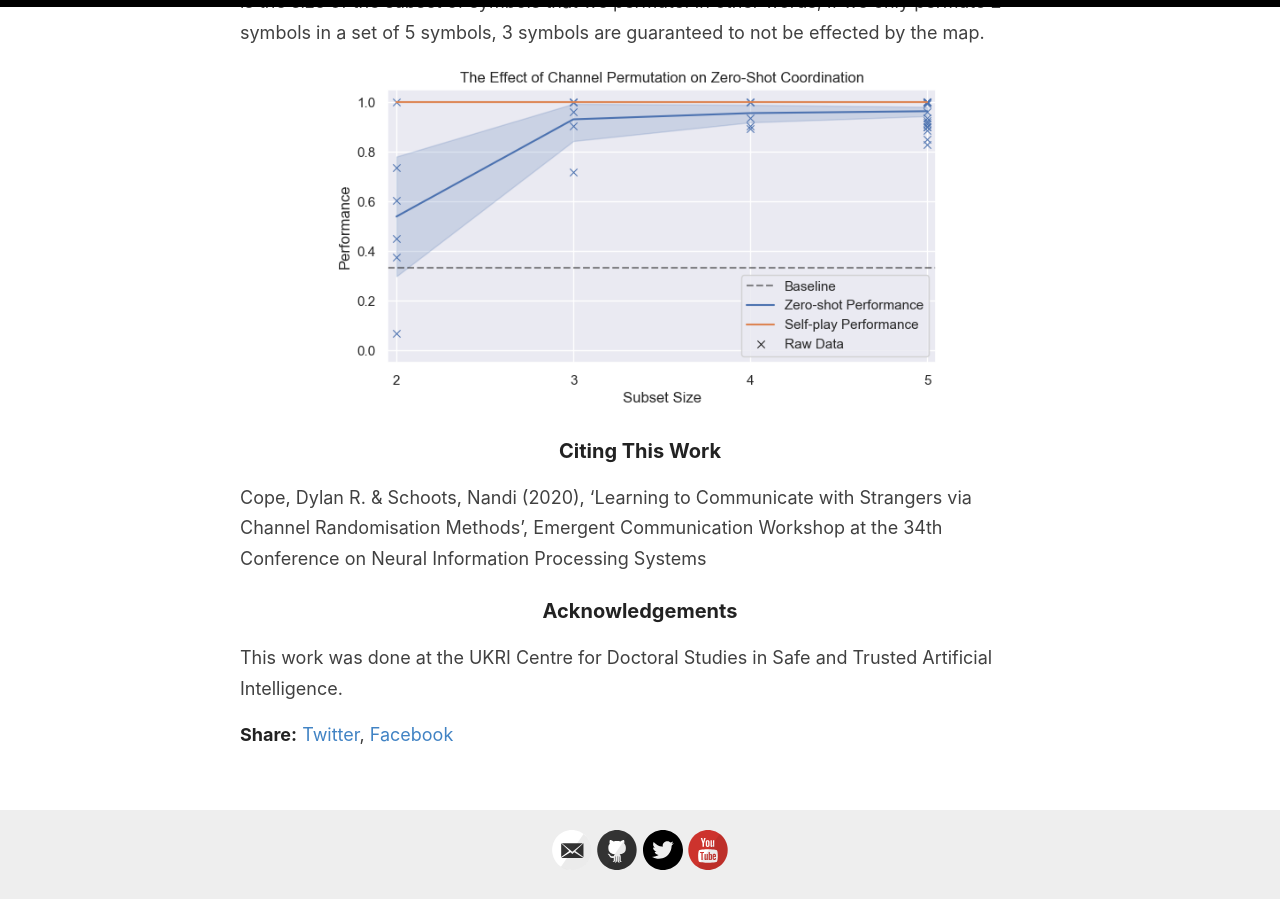
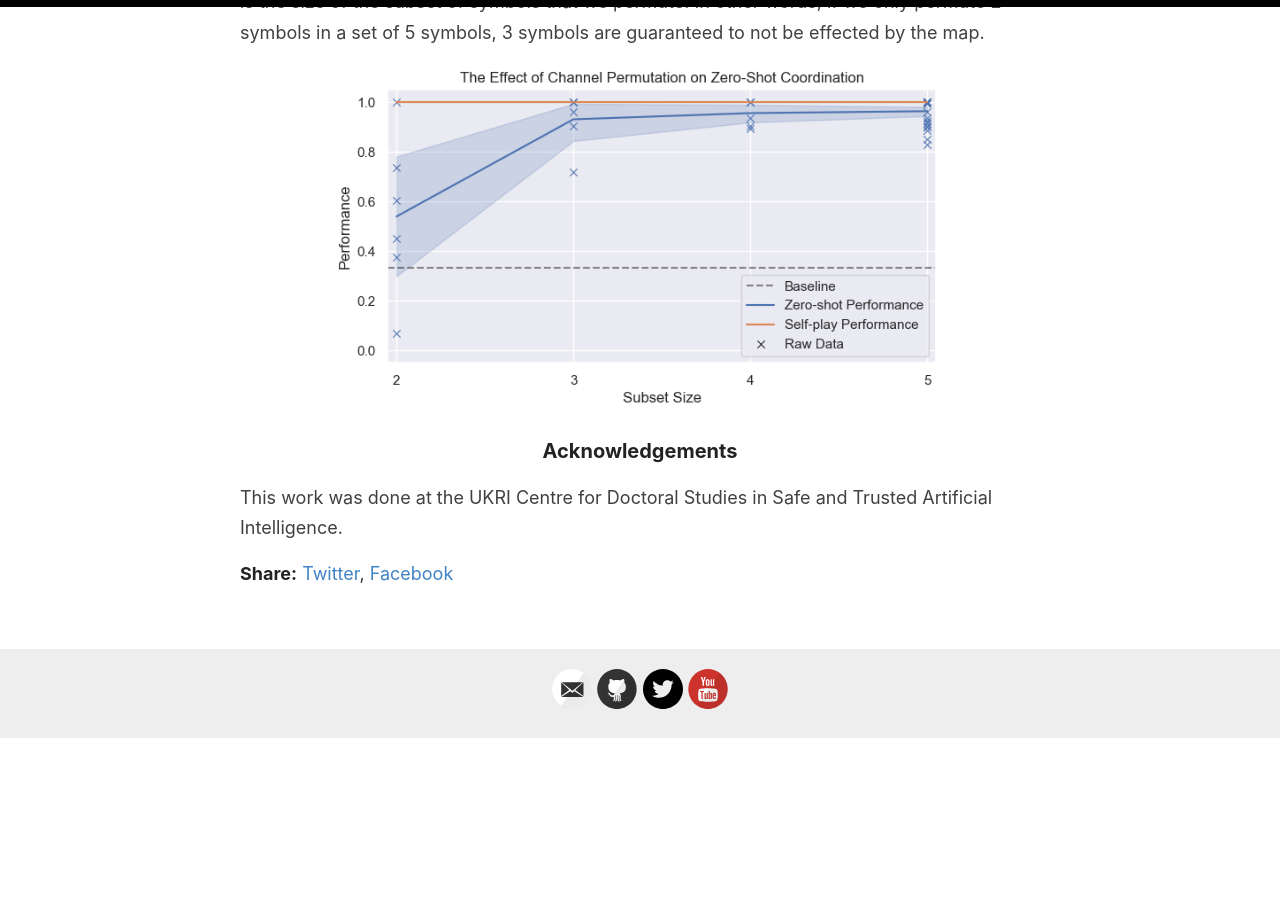
Before and after one commit to DylanCope/dylancope.github.io, a Jekyll site: the page built from _posts/2024-10-23-learning-to-communicate-with-strangers.md, in a window 1280 px wide and 900 px high, scrolled down 7446 px. Built offline with Jekyll 4.4.1, drawn with Linux system fonts in a browser that asks for light colours; after the commit the page ends 8185 px from its top, so only the background shows below that.

Commit message:
Update 2024-10-23-learning-to-communicate-with-strangers.md

```diff
--- a/_posts/2024-10-23-learning-to-communicate-with-strangers.md
+++ b/_posts/2024-10-23-learning-to-communicate-with-strangers.md
@@ -115,10 +115,6 @@ We can do the same for channel permutation, here the variable that we adjust alo
 <img src="https://github.com/DylanCope/dylancope.github.io/blob/master/assets/learning-to-communication-with-strangers/permutation_subset_and_zs_coordination.png?raw=true" width="620px" display="block" margin-left="auto" margin-right="auto" class="center"/>
 </p>
 
-### Citing This Work
-
-Cope, Dylan R. & Schoots, Nandi (2020), 'Learning to Communicate with Strangers via Channel Randomisation Methods', Emergent Communication Workshop at the 34th Conference on Neural Information Processing Systems
-
 ### Acknowledgements
 
 This work was done at the UKRI Centre for Doctoral Studies in Safe and Trusted Artificial Intelligence.
```
